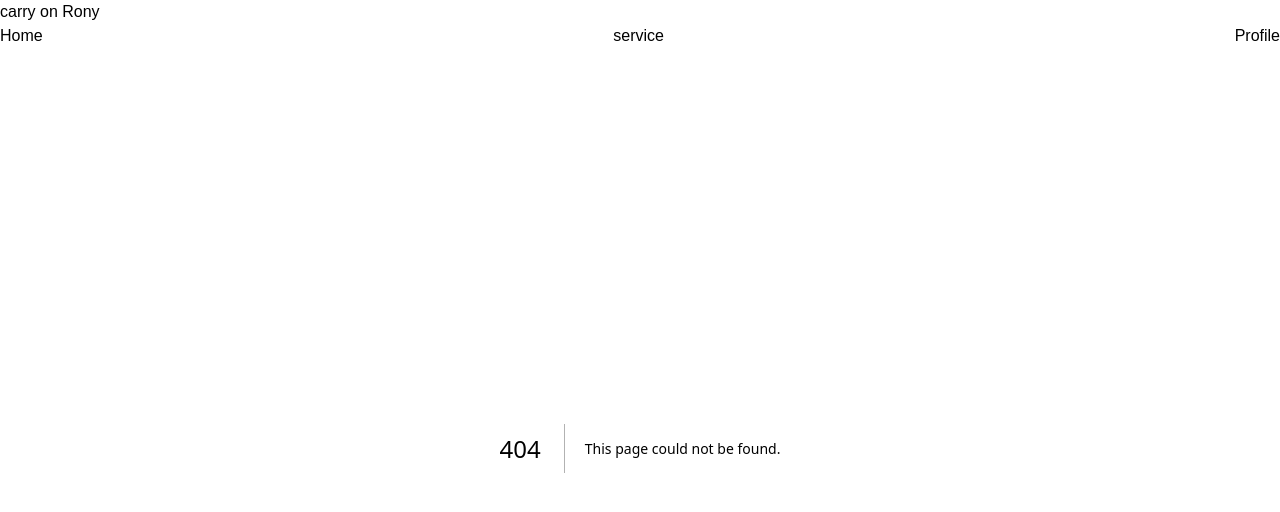
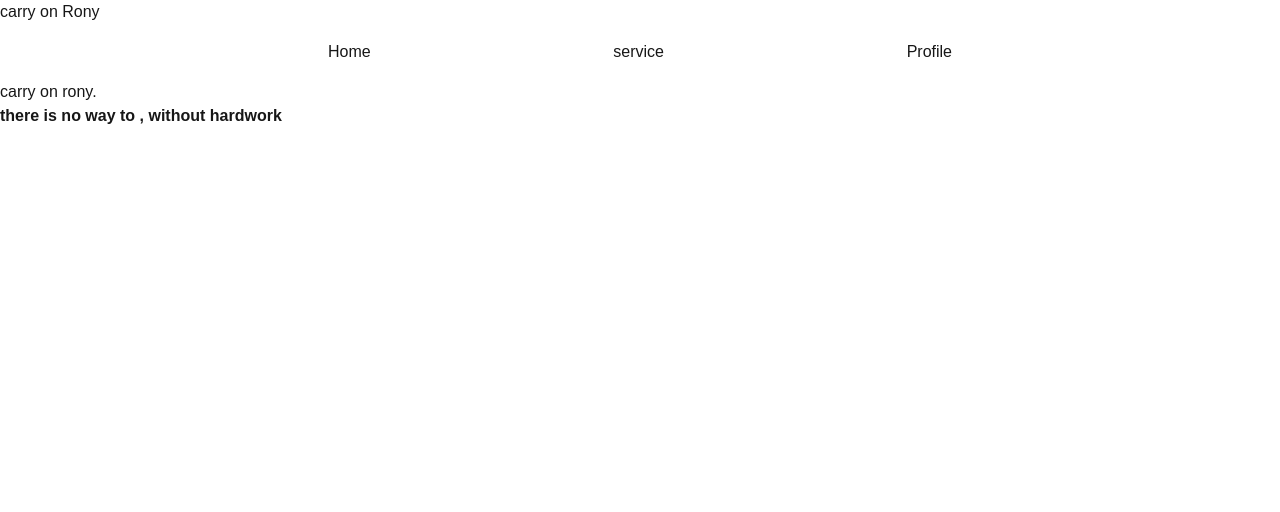
Before and after one commit to abuyusufrony/nextjs-Core, a Next.js app: page /Contract in a window 1280 px wide. Before the commit this address had no page. Shown: the top 512 px of the page. Built offline with nearby package versions, Linux system fonts and the light colour scheme.

Commit message:
route-setup

```diff
--- a/src/app/Components/Navbar/Nav.jsx
+++ b/src/app/Components/Navbar/Nav.jsx
@@ -2,8 +2,8 @@ import React from 'react';
 
 const Nav = () => {
     return (
-        <div>
-            <ul className='flex justify-between'>
+        <div className=' flex justify-center items-center  p-4'>
+            <ul className='flex justify-between w-1/2'>
                 <li>Home</li>
                 <li>service</li>
                 <li>Profile</li>
--- /dev/null
+++ b/src/app/Contract/page.jsx
@@ -0,0 +1,13 @@
+import React from 'react';
+
+const page = () => {
+    return (
+        <div>
+            carry on rony.
+            <h2 className='font-bold text
+            '>there is no way to ,  without hardwork</h2>
+        </div>
+    );
+};
+
+export default page;
--- /dev/null
+++ b/src/app/Service/Find/page.jsx
@@ -0,0 +1,12 @@
+import React from 'react';
+
+const Page = () => {
+    return (
+        <div>
+            <h2>no work put for tomorrow</h2>
+            <p>find your goal</p>
+        </div>
+    );
+};
+
+export default Page;
--- /dev/null
+++ b/src/app/Service/page.jsx
@@ -0,0 +1,11 @@
+import React from 'react';
+
+const page = () => {
+    return (
+        <div>
+            <h2>this is service page</h2>
+        </div>
+    );
+};
+
+export default page;
```
